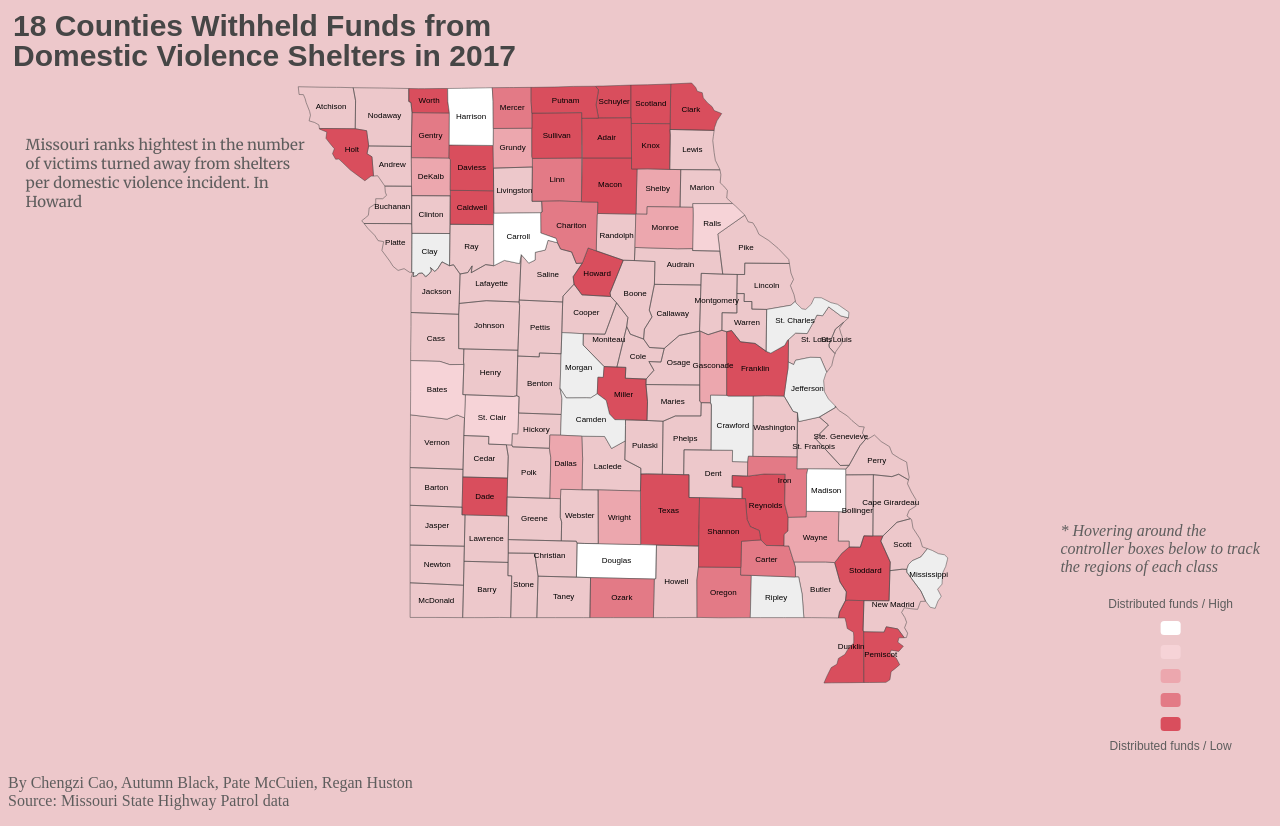
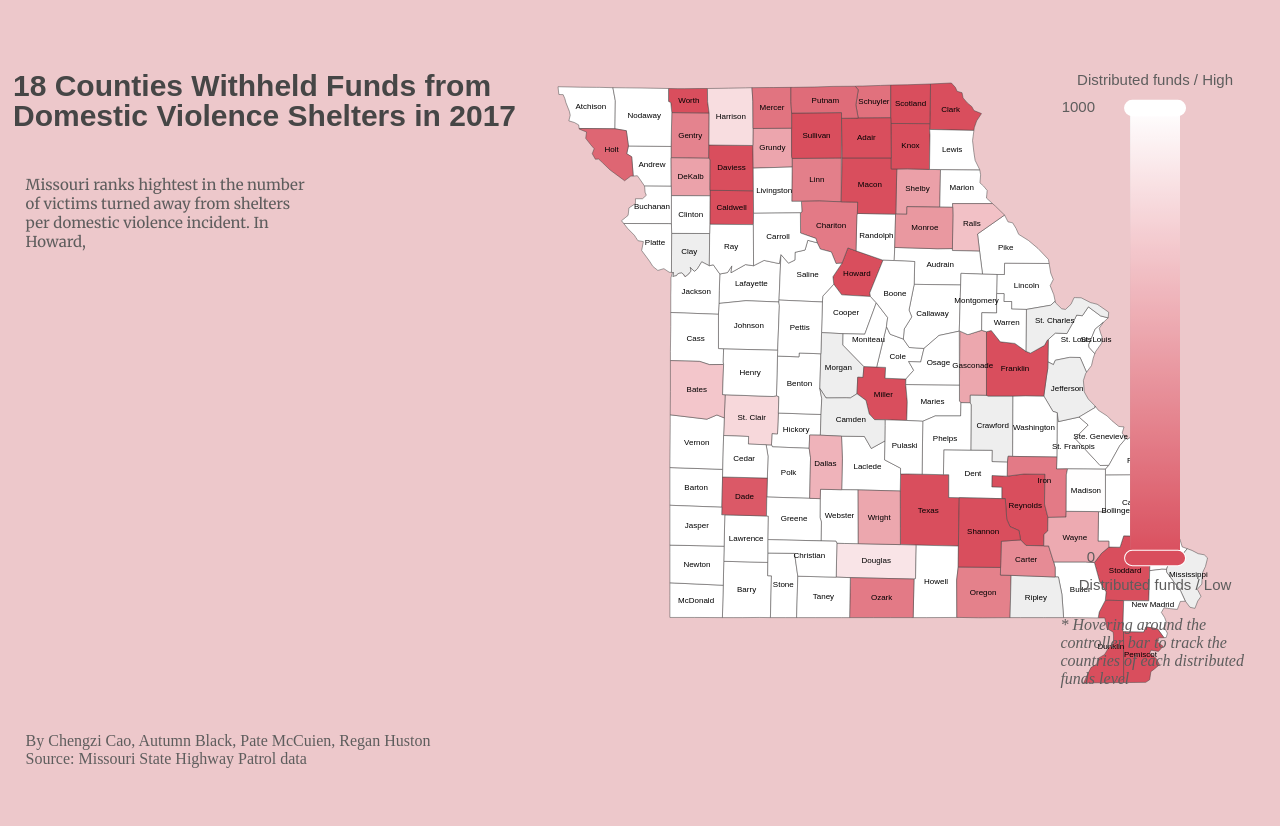
Before and after one commit to Cynthia-Cao/Infographic, a plain HTML site: page index.html in a window 1280 px wide. After the commit the page ends 800 px from the top, so only its background shows below. Drawn offline with nearby package versions, Linux system fonts and the light colour scheme.

Commit message:
调格式到癫狂

```diff
--- a/index.html
+++ b/index.html
@@ -6,7 +6,6 @@
     <style style="text/css">
         p {
             color: #5e5d5d;
-
             left: 2%;
 
         }
@@ -16,25 +15,29 @@
             color: #5e5d5d;
             font-family: 'Times New Roman', serif;
             font-style: italic;
-            bottom: 26%;
+            bottom: 12%;
             right: 1%;
             position: absolute;
             font-size: 16px;
             width:16%;
             padding-inline-end: 2px;
 
-
-
         }
     </style>
     <style>
         #charter {
             font-family: 'Merriweather','Arial','Times New Roman', serif;
-            top: 15%;
+            top: 20%;
             left: 2%;
             position: absolute;
             font-size: 15px;
             width:22%;
+        }
+    </style>
+    <style>
+        #byline{
+            position: absolute;
+            bottom:2%;
         }
     </style>
     <meta charset="UTF-8">
@@ -50,7 +53,6 @@
 <body style="background-color: #edc8cb;">
 
     <div id="main">
-
     </div>
 
     <div class="introduction">
@@ -67,18 +69,18 @@
             *Shelter number represents the number of shelters in each county
         </p>-->
         <p>
-            * Hovering around the controller boxes below to track the regions of each class
+            * Hovering around the controller bar to track the countries of each distributed funds level
         </p>
     </div>
 
     <div>
-        <p style="text-align:left;"> By Chengzi Cao, Autumn Black, Pate McCuien, Regan Huston<br/>Source: Missouri State Highway Patrol data</p>
+        <p id=byline style="text-align:left;"> By Chengzi Cao, Autumn Black, Pate McCuien, Regan Huston<br/>Source: Missouri State Highway Patrol data</p>
 
     </div>
 
     <div id=charter>
         <p>
-            Missouri ranks hightest in the number of victims turned away from shelters per domestic violence incident. In Howard
+            Missouri ranks hightest in the number of victims turned away from shelters per domestic violence incident. In Howard,
         </p>
     </div>
 </body>
--- a/main.js
+++ b/main.js
@@ -272,6 +272,7 @@ function show_map() {
                     '18 Counties Withheld Funds from' + '\n' + 'Domestic Violence Shelters in 2017',
                 //subtext: "By Chengzi Cao, Autumn Black, Pate McCuien, Regan Huston",
                 left: "left",
+                top: 60,
                 textStyle: {
                     fontSize: "30",
 
@@ -300,22 +301,26 @@ function show_map() {
 
             }, visualMap: {
                 left: 'right',
-                top: 'bottom',
+                top: 60,
                 min: 0,
                 max: 1000,
                 splitNumber: 5,
 
-
-
-
+                textGap:20,
+                itemHeight:450,
+                itemWidth:50,
                 inRange: {
                     color: ['#d94e5d', 'white'],
                 },
                 text: ['Distributed funds / High', 'Distributed funds / Low'],
                 textStyle: {
                     color: "#5e5d5d",
+                    fontSize: 15,
+                    fontFamily: "Arial",
+                    textBorderWidth: 1,
+
                 },
-                calculable: false,
+                calculable: true,
                 /*controller: {
                    set_main_container_size:'200%',
                    is_show_label_by_window_size: '200%',
@@ -327,6 +332,7 @@ function show_map() {
                 {
                     name: 'Domestic Violence Shelter Resource',
                     type: 'map',
+                    left: 550,
                     roam: false,
                     map: 'missouri',
                     selectedMode: true,
```
